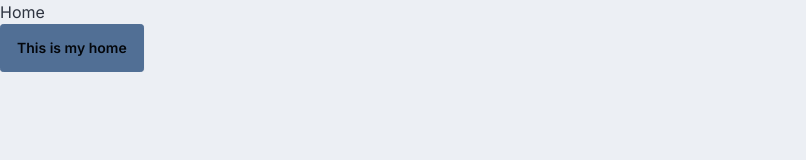
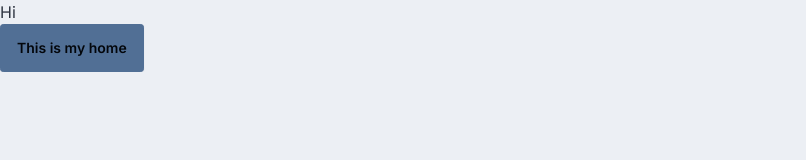
Before and after one commit to mchuang413/Group1B, a Next.js app in the folder app/: page / in a window 1280 px wide. Shown: the top 160 px of the page, without its empty margins (0-806 px from the left). Built offline with nearby package versions, Linux system fonts and the light colour scheme.

Commit message:
Update page.js

```diff
--- a/app/src/app/page.js
+++ b/app/src/app/page.js
@@ -4,7 +4,7 @@ import Link from "next/link";
 export default function Home() {
   return (
     <>
-      <h1>Home</h1>
+      <h1>Hi</h1>
       <Link href ="/survey">
         <button className="btn btn-active btn-primary">This is my home</button>
       </Link>
```
